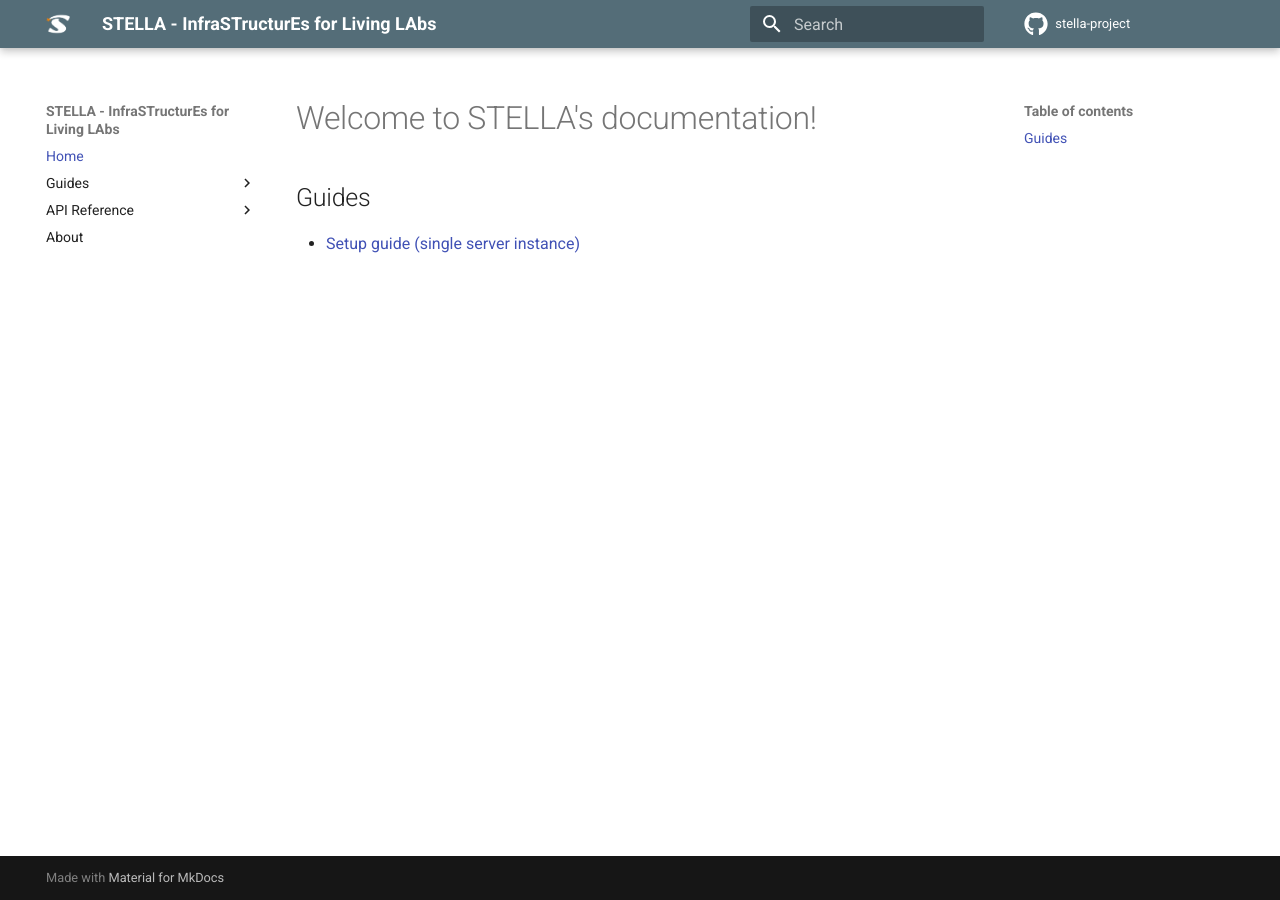
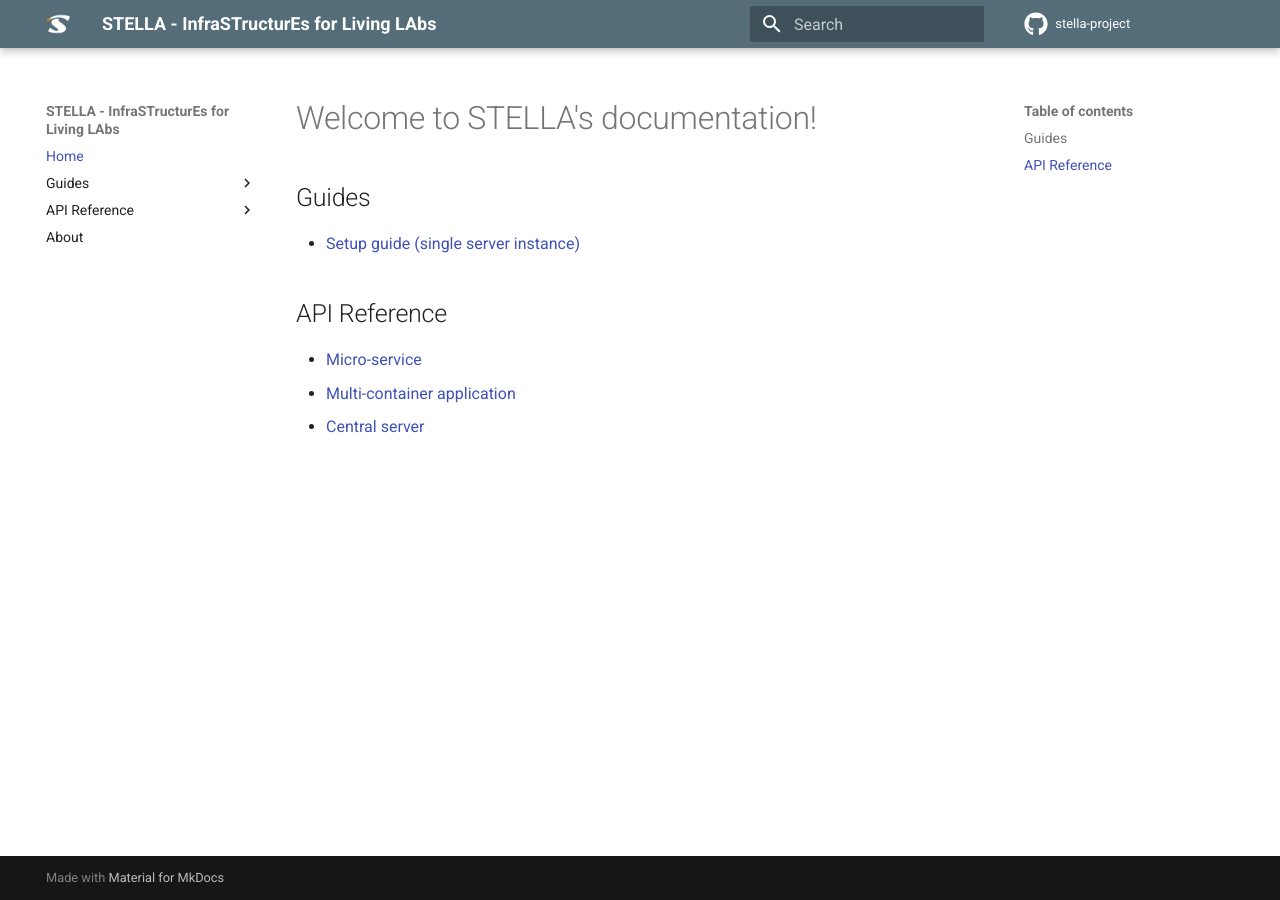
Before and after one commit to stella-project/stella-documentation, an MkDocs documentation site: the page built from docs/index.md, in a window 1280 px wide. Built offline with MkDocs 1.6.1 and Material for MkDocs 9.7.7, drawn with Linux system fonts in a browser that asks for light colours.

Commit message:
add api reference to home

```diff
--- a/docs/index.md
+++ b/docs/index.md
@@ -3,3 +3,9 @@
 ## Guides
 
 - [Setup guide (single server instance)](guides/single-machine/)
+
+## API Reference
+
+- [Micro-service](api-reference/micro-service/)
+- [Multi-container application](api-reference/mca/)
+- [Central server](api-reference/server/)
```
